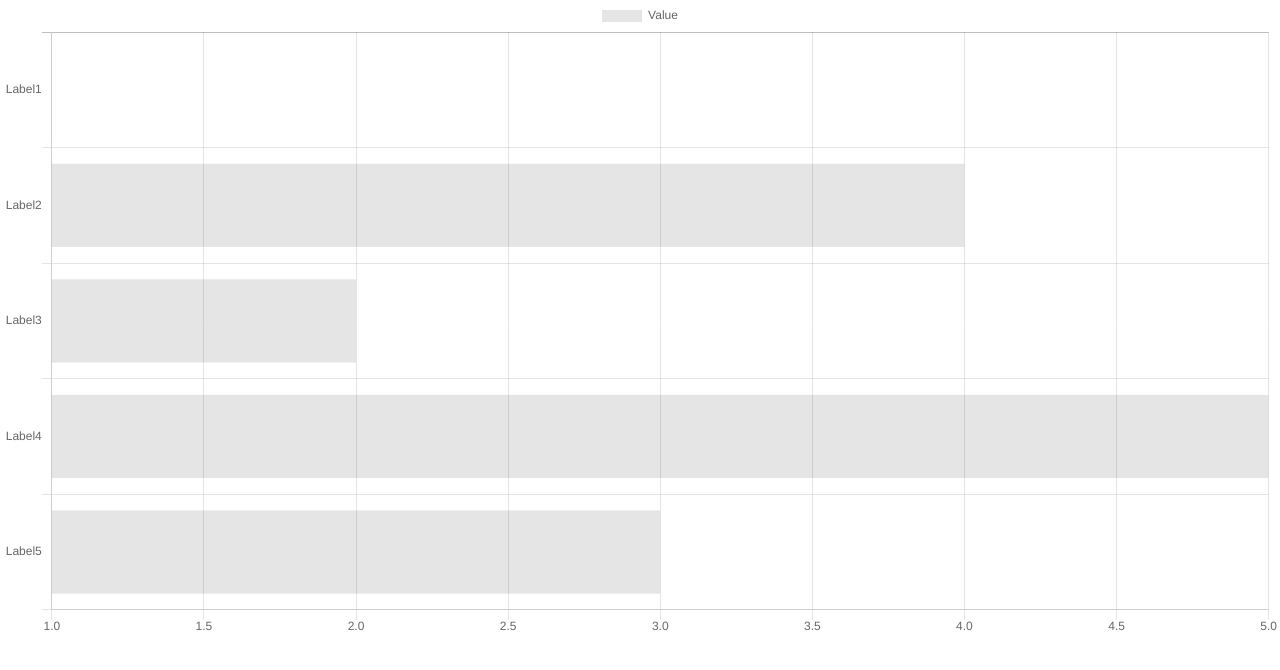
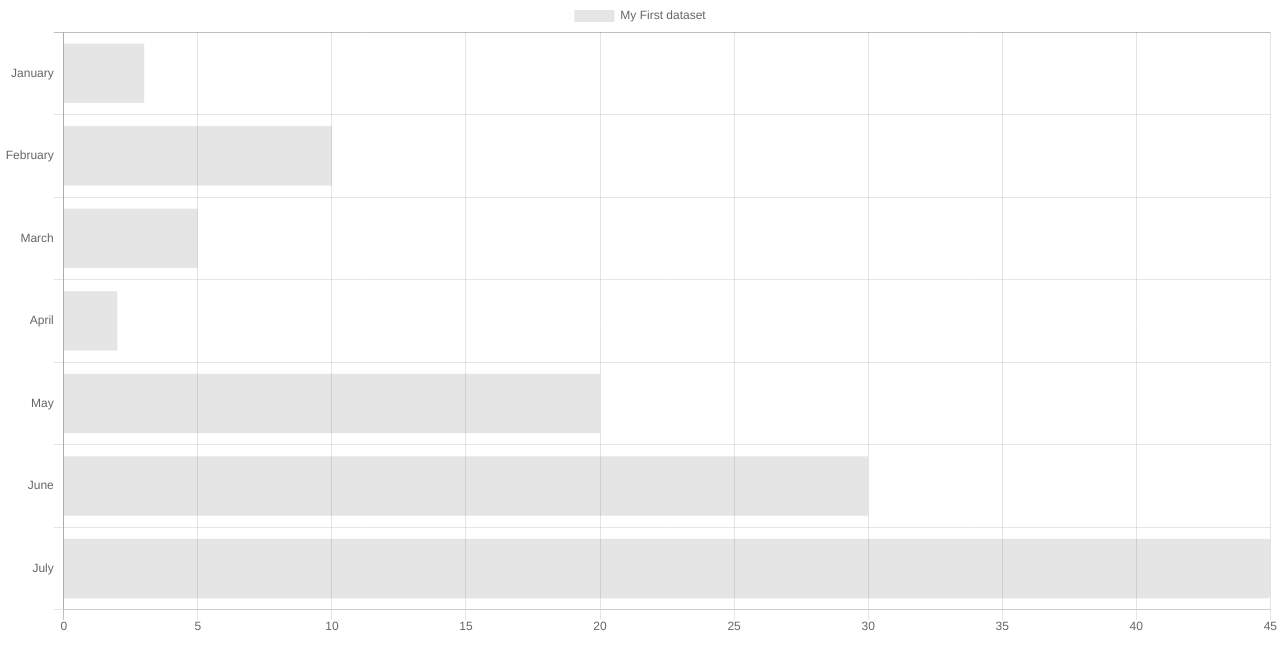
Before and after one commit to ozaki25/chartjs-sample, a React (Create React App) app: page / in a window 1280 px wide. Shown: the top 670 px of the page. Built offline with nearby package versions, Linux system fonts and the light colour scheme.

Commit message:
refactor sample

```diff
--- a/src/App.js
+++ b/src/App.js
@@ -1,55 +1,40 @@
-import React, { useRef } from 'react';
+import React from 'react';
 import { HorizontalBar } from 'react-chartjs-2';
 
 function App() {
-  const lineRef = useRef(null);
-
   const data = {
-    labels: ['Label1', 'Label2', 'Label3', 'Label4', 'Label5'],
+    labels: ['January', 'February', 'March', 'April', 'May', 'June', 'July'],
     datasets: [
       {
-        label: 'Value',
-        data: [1, 4, 2, 5, 3],
+        label: 'My First dataset',
+        data: [3, 10, 5, 2, 20, 30, 45],
       },
     ],
   };
 
-  const onClick = elems => {
-    console.log('onClick');
-    console.log(elems);
-    console.log(lineRef.current);
+  const options = {
+    // scales: {
+    //   xAxes: [
+    //     {
+    //       ticks: {
+    //         min: 1,
+    //       },
+    //     },
+    //   ],
+    // },
   };
 
-  const onElementsClick = elems => {
+  const onElementsClick = elements => {
     console.log('onElementsClick');
-    console.log(elems);
-    if (elems.length) alert(elems[0]._model.label);
-  };
-
-  const getElementsAtEvent = elems => {
-    console.log('getElementsAtEvent');
-    console.log(elems);
-  };
-
-  const getElementAtEvent = elems => {
-    console.log('getElementAtEvent');
-    console.log(elems);
-  };
-
-  const getDatasetAtEvent = elems => {
-    console.log('getDatasetAtEvent');
-    console.log(elems);
+    console.log(elements);
+    if (elements.length) alert(elements[0]._model.label);
   };
 
   return (
     <HorizontalBar
-      ref={lineRef}
       data={data}
       onElementsClick={onElementsClick}
-      // getElementsAtEvent={getElementsAtEvent}
-      // getElementAtEvent={getElementAtEvent}
-      // getDatasetAtEvent={getDatasetAtEvent}
-      // options={{ onClick }}
+      options={options}
     />
   );
 }
```
